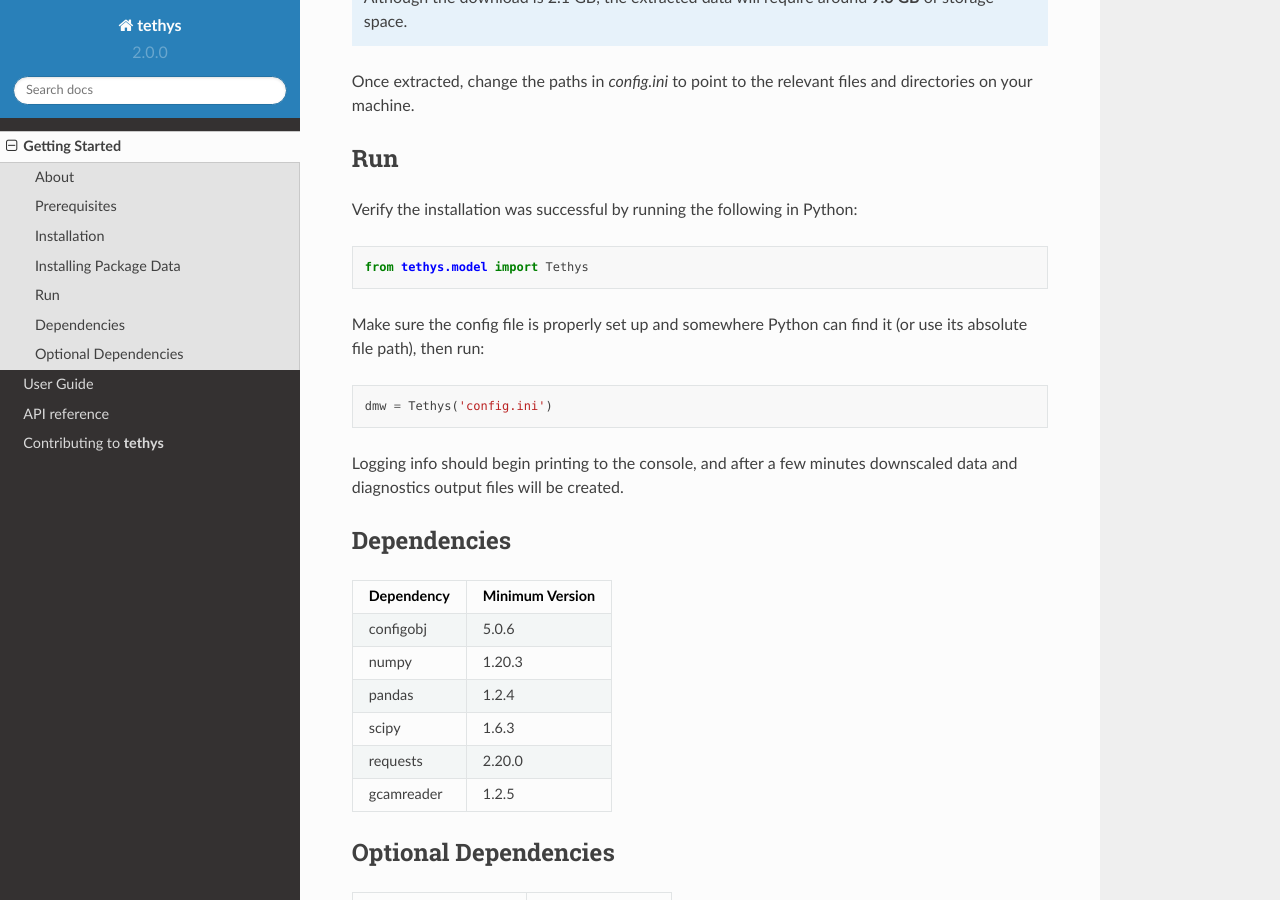
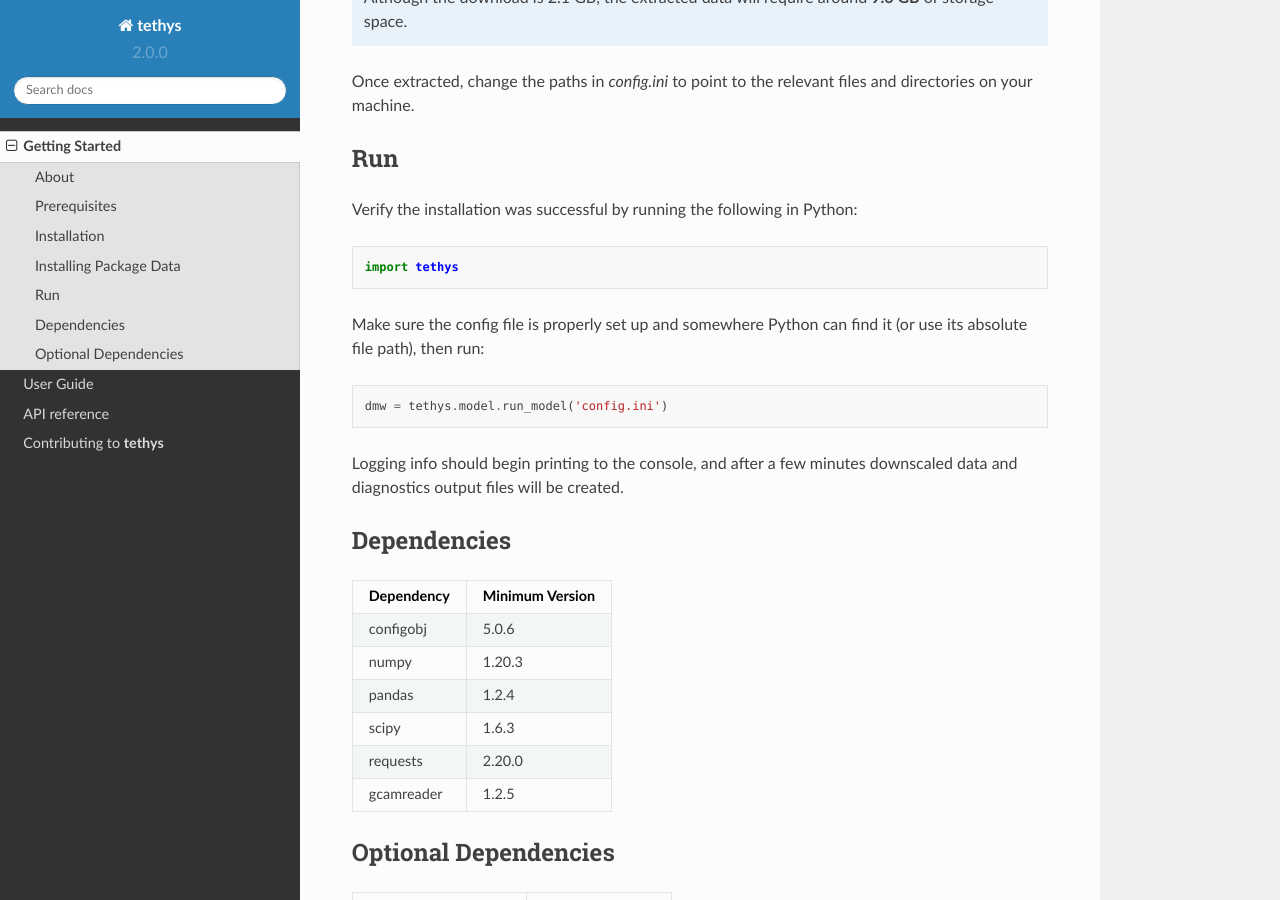
Before and after one commit to JGCRI/tethys, a Sphinx documentation site: the page built from docs/source/getting_started.rst, in a window 1280 px wide and 900 px high, scrolled down 2311 px. Built offline with Sphinx 7.4.7 and the Read the Docs theme 2.0.0, drawn with Linux system fonts in a browser that asks for light colours; formulas are drawn with MathJax 3; pages that are not in the unit, such as notebooks, are missing from menus.

Commit message:
fixing tutorial instructions for running the model

```diff
--- a/docs/source/getting_started.rst
+++ b/docs/source/getting_started.rst
@@ -55,11 +55,11 @@ Run
 -----------------------------------
 Verify the installation was successful by running the following in Python::
 
-	from tethys.model import Tethys
+	import tethys
 
 Make sure the config file is properly set up and somewhere Python can find it (or use its absolute file path), then run::
 
-   dmw = Tethys('config.ini')
+   dmw = tethys.model.run_model('config.ini')
 
 Logging info should begin printing to the console, and after a few minutes downscaled data and diagnostics output files will be created.
 
--- a/docs/source/user_guide.rst
+++ b/docs/source/user_guide.rst
@@ -514,7 +514,7 @@ The algorithms for spatial downscaling were derived from research by Edmonds and
 
 Non-agricultural
 """"""""""""""""
-For non-agricultural sectors (domestic, electricity, manfufacturing, and mining), water withdrawal in each grid square is assumed to be proportional to that square's population [#Wada2011]_. The sectoral water withdrawal of grid i belonging to region j is given by
+For non-agricultural sectors (domestic, electricity, manufacturing, and mining), water withdrawal in each grid square is assumed to be proportional to that square's population [#Wada2011]_. The sectoral water withdrawal of grid i belonging to region j is given by
 
 .. math::
 	W_i = W_j\times\frac{P_i}{P_j},
@@ -524,6 +524,8 @@ where W_j is the sectoral withdrawal of region j, P_i is the human population of
 Irrigation
 """"""""""
 Irrigation water withdrawal is downscaled using global coverage of gridded cropland areas equipped with irrigation [#Siebert2007]_ [#Portmann2008]_.
+
+Irrigation water withdrawal is the total of water withdrawal for 13 crop types: Corn, FiberCrop, MiscCrop, OilCrop, OtherGrain, PalmFruit, Rice, Root_Tuber, SugarCrop, Wheat, FodderHerb, FodderGrass, and biomass. The Demeter outputs contain the fraction of land use for all crops except biomass, for each grid cell in 5 year timesteps. For these 12 crops, water withdrawal from each region-basin is distributed among its constituent grid cells, proportional to the amount of land used for that crop in that grid cell. At present, biomass is divided evenly between a region's cells, with respect to the area of that cell.
 
 Livestock
 """""""""
```
